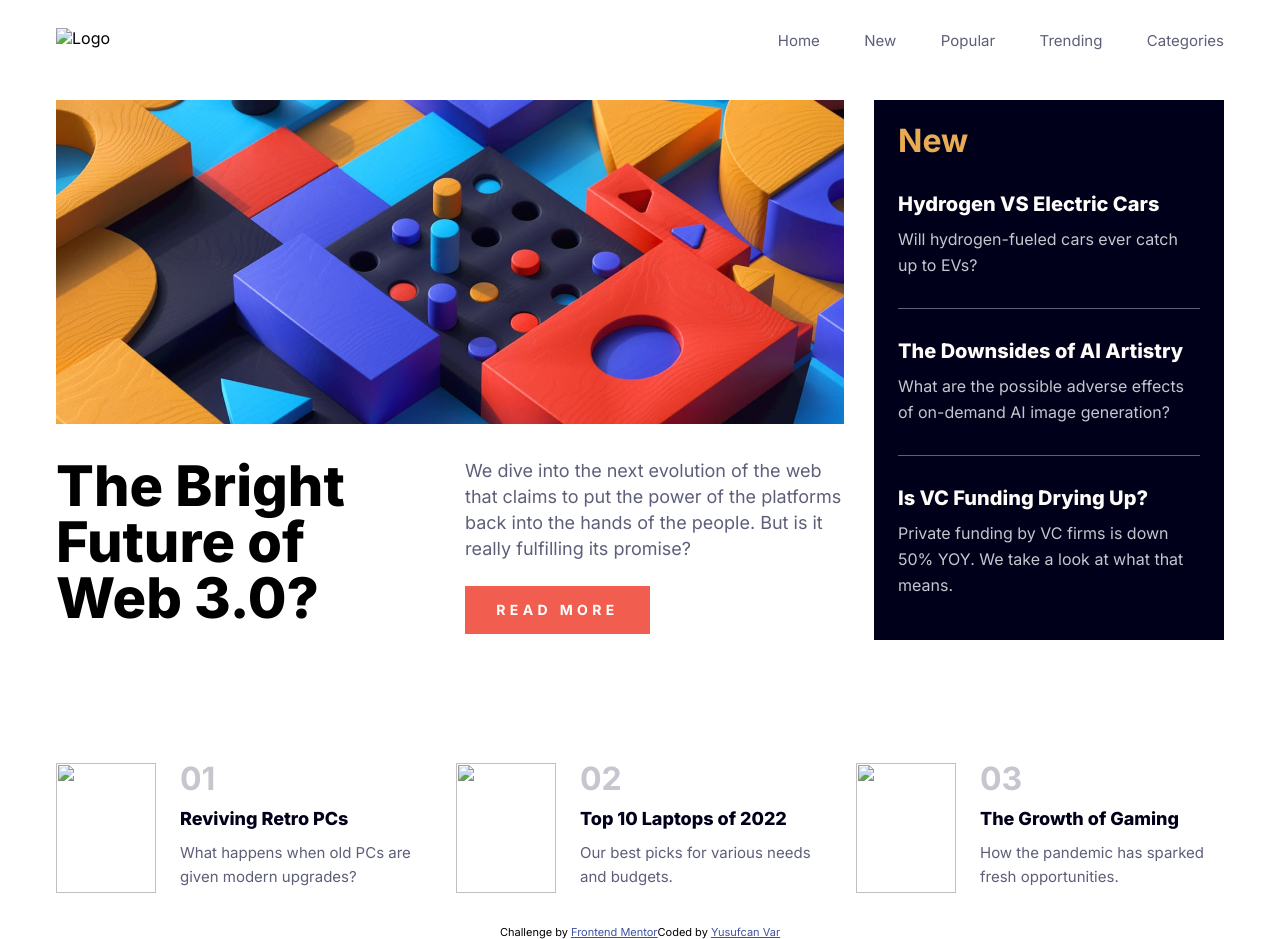
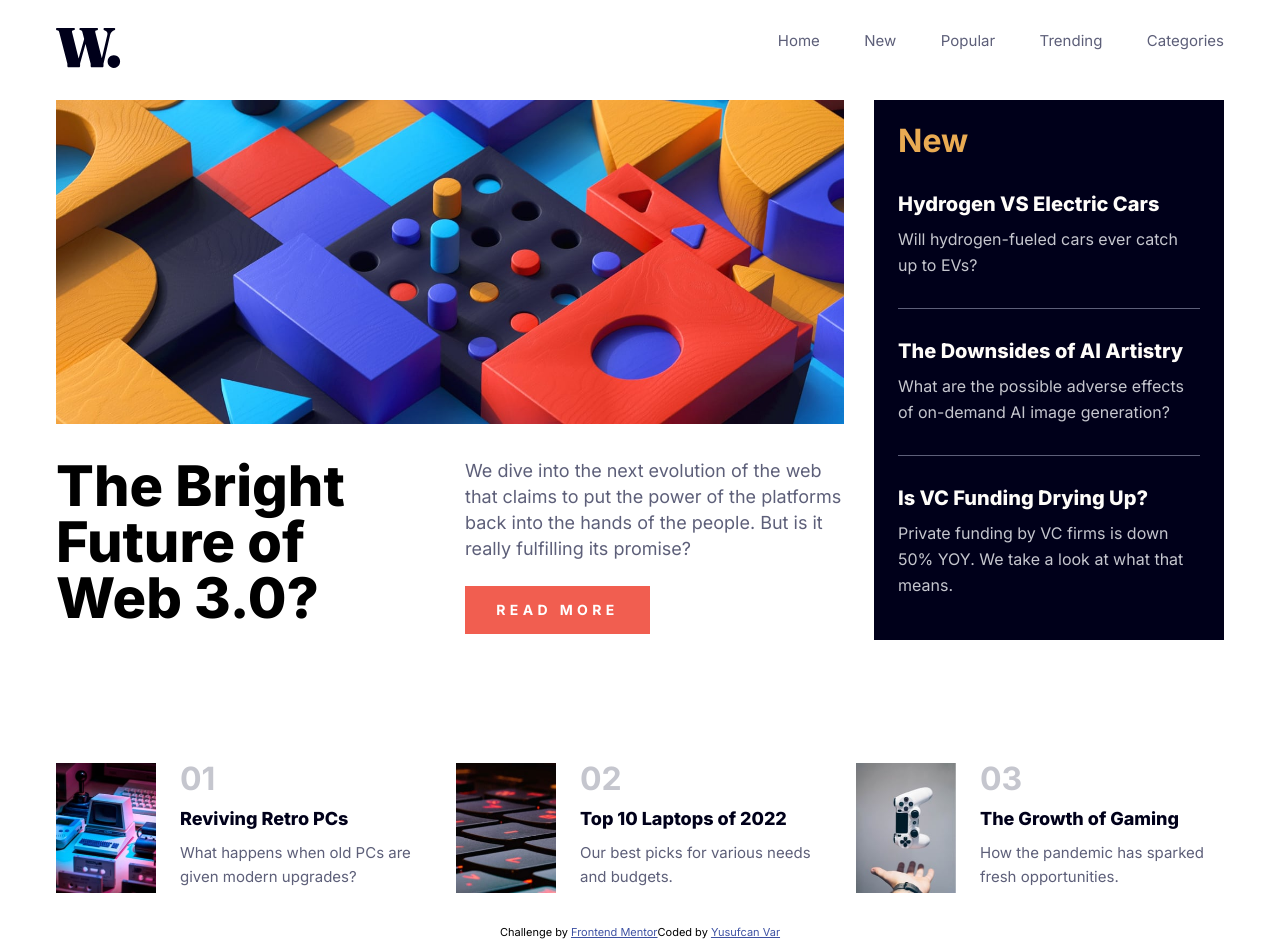
Before and after one commit to Clotho-ex/news-homepage, a plain HTML site: page index.html in a window 1280 px wide. Drawn offline with Linux system fonts and the light colour scheme; the site is published under a folder, as on GitHub Pages, so addresses that start at the root find nothing.

Commit message:
Update index.html

```diff
--- a/index.html
+++ b/index.html
@@ -31,7 +31,7 @@
   </head>
   <body>
     <nav>
-      <img src="/assets/images/logo.svg" alt="Logo" />
+      <img src="./assets/images/logo.svg" alt="Logo" />
       <div id="mySidenav" class="sidenav">
         <a href="javascript:void(0)" class="closebtn" onclick="closeNav()"
           >&times;</a
@@ -90,7 +90,7 @@
     </section>
     <div class="grid-container">
       <div class="news-images">
-        <img src="/assets/images/image-retro-pcs.jpg" alt="" />
+        <img src="./assets/images/image-retro-pcs.jpg" alt="" />
         <div class="text">
           <div class="number">01</div>
           <h4><a href="#">Reviving Retro PCs</a></h4>
@@ -98,7 +98,7 @@
         </div>
       </div>
       <div class="news-images">
-        <img src="/assets/images/image-top-laptops.jpg" alt="" />
+        <img src="./assets/images/image-top-laptops.jpg" alt="" />
         <div class="text">
           <div class="number">02</div>
           <h4><a href="#">Top 10 Laptops of 2022</a></h4>
@@ -106,7 +106,7 @@
         </div>
       </div>
       <div class="news-images">
-        <img src="/assets/images/image-gaming-growth.jpg" alt="" />
+        <img src="./assets/images/image-gaming-growth.jpg" alt="" />
         <div class="text">
           <div class="number">03</div>
           <h4><a href="#">The Growth of Gaming</a></h4>
```
